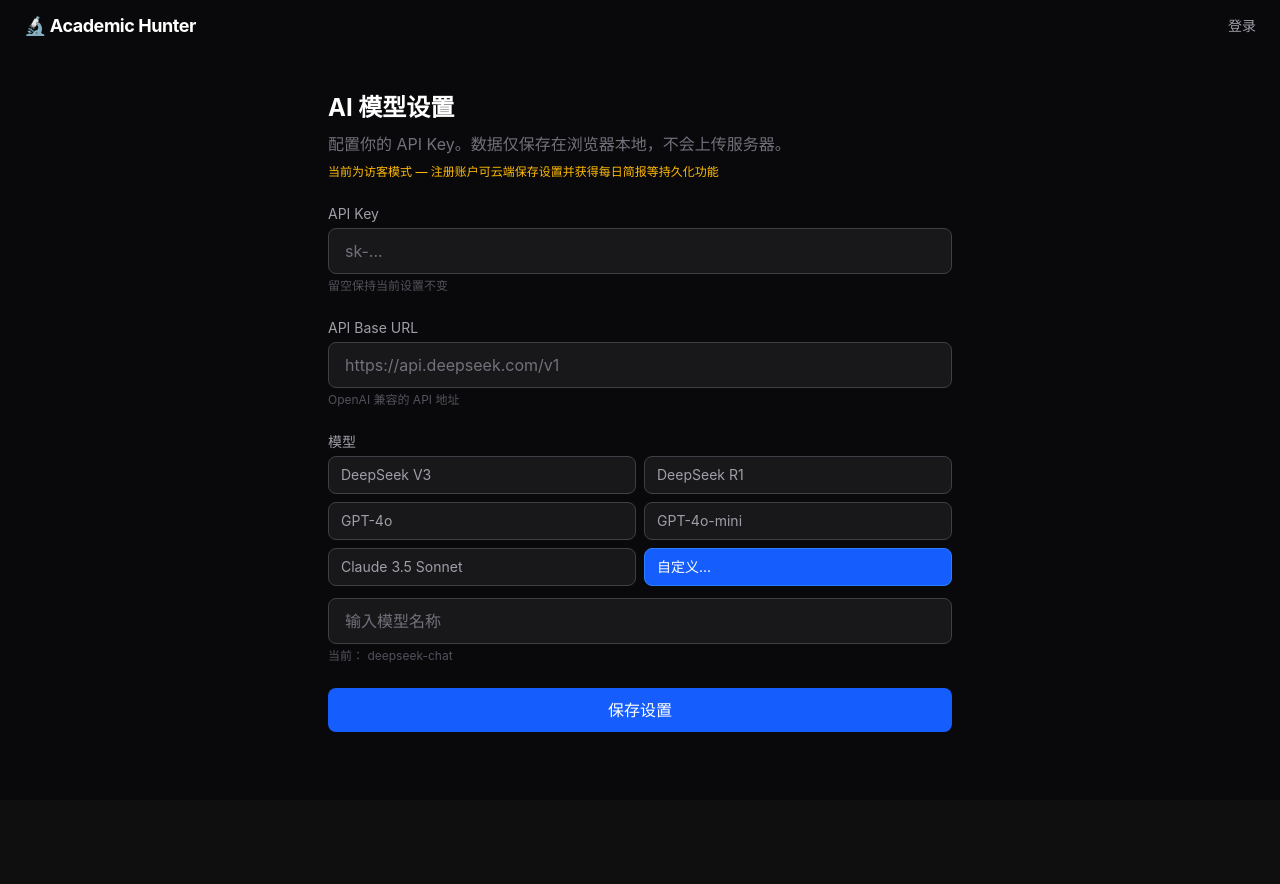
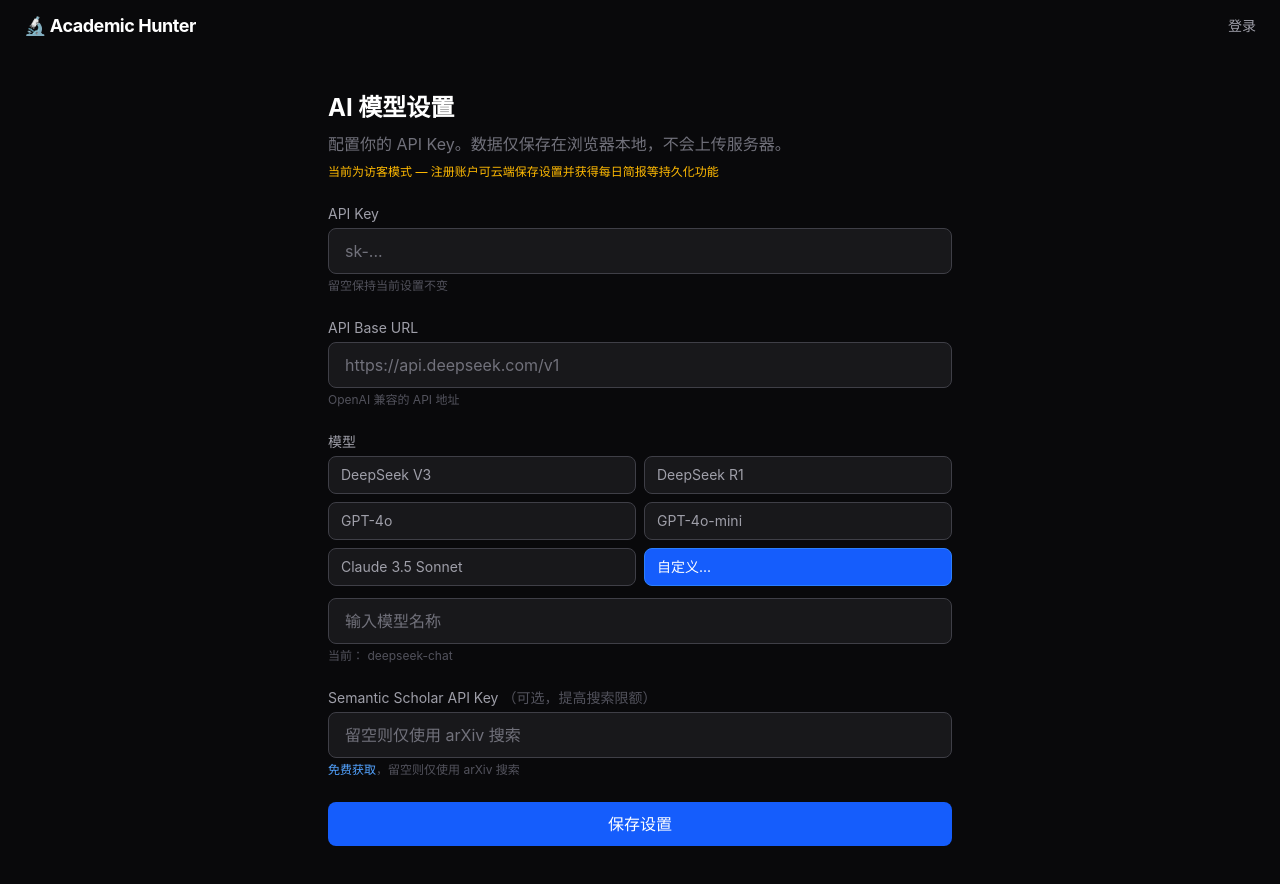
Before and after one commit to KUN8964/academic-hunter, a Vue app in the folder frontend/: page /settings in a window 1280 px wide. Before the commit the page ends 800 px from the top, so only its background shows below. Built offline with nearby package versions, Linux system fonts and the light colour scheme.

Commit message:
feat: settings page add S2 API key field

```diff
--- a/frontend/src/views/SettingsView.vue
+++ b/frontend/src/views/SettingsView.vue
@@ -7,11 +7,12 @@
   ai_api_key_masked: string | null
   ai_base_url: string | null
   ai_model: string | null
+  s2_api_key_masked: string | null
 }
 
 const isLoggedIn = () => !!auth.token
 
-const settings = ref<Settings>({ ai_api_key_masked: null, ai_base_url: null, ai_model: null })
+const settings = ref<Settings>({ ai_api_key_masked: null, ai_base_url: null, ai_model: null, s2_api_key_masked: null })
 const loading = ref(true)
 const saving = ref(false)
 const message = ref('')
@@ -21,6 +22,7 @@
   ai_api_key: '',
   ai_base_url: '',
   ai_model: '',
+  s2_api_key: '',
 })
 
 onMounted(async () => {
@@ -62,6 +64,8 @@
     else payload.ai_base_url = null
     if (form.value.ai_model) payload.ai_model = form.value.ai_model
     else payload.ai_model = null
+    if (form.value.s2_api_key) payload.s2_api_key = form.value.s2_api_key
+    else payload.s2_api_key = null
 
     try {
       const { data } = await api.put('/auth/settings', payload)
@@ -117,7 +121,7 @@
       <div>
         <label class="block text-sm text-zinc-400 mb-1">API Key</label>
         <input v-model="form.ai_api_key" type="password"
-          :placeholder="settings.ai_api_key_masked ? `已设置 (${settings.ai_api_key_masked})` : 'sk-...'"
+          :placeholder="settings.ai_api_key_masked ? '已设置 (' + settings.ai_api_key_masked + ')' : 'sk-...'"
           class="w-full px-4 py-2.5 bg-zinc-900 border border-zinc-700 rounded-lg text-white placeholder-zinc-500 focus:outline-none focus:border-blue-500 transition" />
         <p class="text-xs text-zinc-600 mt-1">留空保持当前设置不变</p>
       </div>
@@ -153,6 +157,17 @@
         </p>
       </div>
 
+      <!-- S2 API Key -->
+      <div>
+        <label class="block text-sm text-zinc-400 mb-1">Semantic Scholar API Key <span class="text-zinc-600">（可选，提高搜索限额）</span></label>
+        <input v-model="form.s2_api_key" type="password"
+          :placeholder="settings.s2_api_key_masked ? '已设置 (' + settings.s2_api_key_masked + ')' : '留空则仅使用 arXiv 搜索'"
+          class="w-full px-4 py-2.5 bg-zinc-900 border border-zinc-700 rounded-lg text-white placeholder-zinc-500 focus:outline-none focus:border-blue-500 transition" />
+        <p class="text-xs text-zinc-600 mt-1">
+          <a href="https://www.semanticscholar.org/product/api#api-key-form" target="_blank" class="text-blue-400 hover:underline">免费获取</a>，留空则仅使用 arXiv 搜索
+        </p>
+      </div>
+
       <!-- Messages -->
       <p v-if="message" class="text-green-400 text-sm">{{ message }}</p>
       <p v-if="error" class="text-red-400 text-sm">{{ error }}</p>
```
